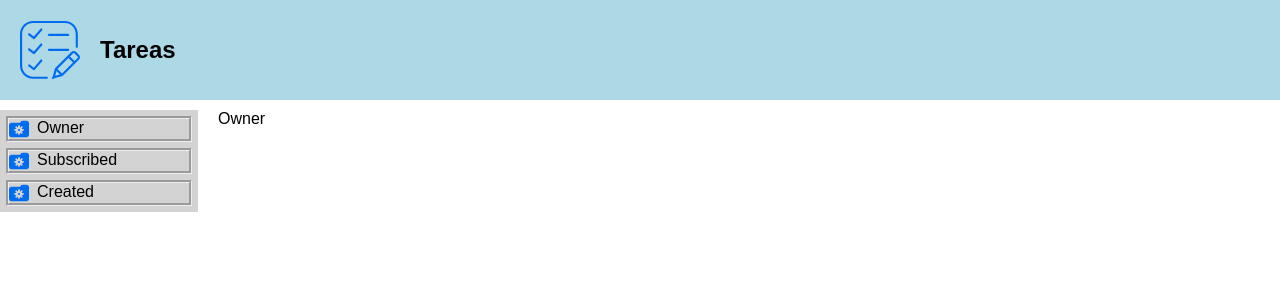
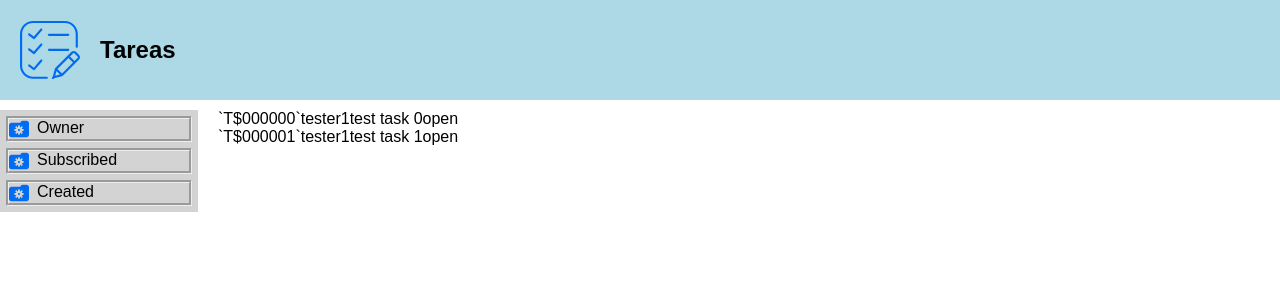
Before and after one commit to fly1030/Tareas, a React (Create React App) app: page / in a window 1280 px wide. Shown: the top 300 px of the page. Built offline with nearby package versions, Linux system fonts and the light colour scheme.

Commit message:
Create dummy test tasks, and render base on selection

```diff
--- a/src/tareasList.react.js
+++ b/src/tareasList.react.js
@@ -6,14 +6,107 @@ import type keyType from './tareasLeftBar.react';
 
 type Props = {'selectedKey': keyType};
 
+type Tareas = {
+  id: string,
+  title: string,
+  status: "open" | "closed",
+  owner: string,
+  creator: string,
+  subscribers: Array<string>,
+  description: string,
+  priority: "high" | "medium" | "low" | "wishlist",
+};
+
+const currUser = "tester1";
+const tasks = [
+  {
+    id: "000000",
+    title: "test task 0",
+    status: "open",
+    owner: "tester1",
+    creator: "tester1",
+    subscribers: ["tester1", "tester2"],
+    description: "test example 0",
+    priority: "high",
+  },
+  {
+    id: "000001",
+    title: "test task 1",
+    status: "open",
+    owner: "tester1",
+    creator: "tester2",
+    subscribers: ["tester1"],
+    description: "test example 1",
+    priority: "medium",
+  },
+  {
+    id: "000002",
+    title: "test task 2",
+    status: "open",
+    owner: "tester2",
+    creator: "tester1",
+    subscribers: ["tester2"],
+    description: "test example 2",
+    priority: "low",
+  },
+  {
+    id: "000003",
+    title: "test task 3",
+    status: "open",
+    owner: "tester2",
+    creator: "tester1",
+    subscribers: ["tester1", "tester2"],
+    description: "test example 3",
+    priority: "low",
+  },
+];
+
 // TODO: Once backend available, fetch all tasks async base on tab selected
 class tareasList extends React.Component <Props> {
   render() {
+    const tasksList = this._filterTasks();
     return (
       <div className="tareasList">
-        {this.props.selectedKey}
+        {this._renderTareasList(tasksList)}
       </div>
     );
+  }
+
+  _renderTareasList(tasksList: Array<Tareas>) {
+    return (
+      <div>
+        {tasksList.map(task => {
+          return (
+            <div>
+              <span>`T${task.id}`</span>
+              <span>{task.owner}</span>
+              <span>{task.title}</span>
+              <span>{task.status}</span>
+            </div>
+          );
+        })}
+      </div>
+    );
+  }
+
+  _filterTasks(): Array<Tareas> {
+    let filteredTasks = [];
+    tasks.map(tareas => {
+      if (this.props.selectedKey === 'Owner') {
+        if (tareas.owner === currUser) {
+          filteredTasks.push(tareas);
+        }
+      } else if (this.props.selectedKey === 'Created') {
+        if (tareas.creator === currUser) {
+          filteredTasks.push(tareas);
+        }
+      } else {
+        if (tareas.subscribers.includes(currUser)) {
+          filteredTasks.push(tareas);
+        }
+      }
+    });
+    return filteredTasks;
   }
 
 }
```
Also changed, not shown: src/tasks.json (added, +42 -0 lines).
